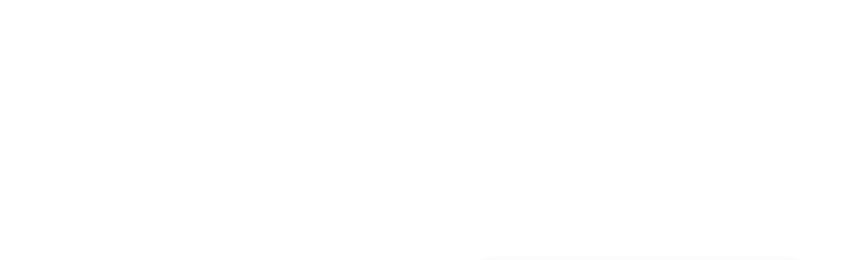
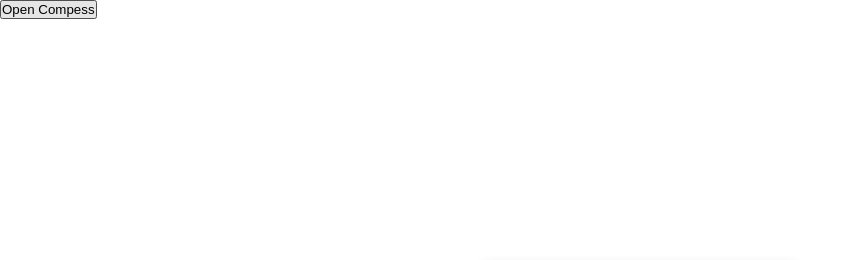
Before and after one commit to jogotcode/CustomSolution-Equipnet-, a plain HTML site: page index.html in a window 1280 px wide. Shown: the top 260 px of the page, without its empty margins (0-844 px from the left). Drawn offline with Linux system fonts and the light colour scheme.

Commit message:
Update index.html

```diff
--- a/index.html
+++ b/index.html
@@ -7,7 +7,7 @@
   <link rel="stylesheet" href="./Form.css">
 </head>
 <body>
-
+ <a href="./Compass.html"><button>Open Compess</button></a>
 
   <form id="PinLocationForm">
     <h1>Pin Location</h1>
```
